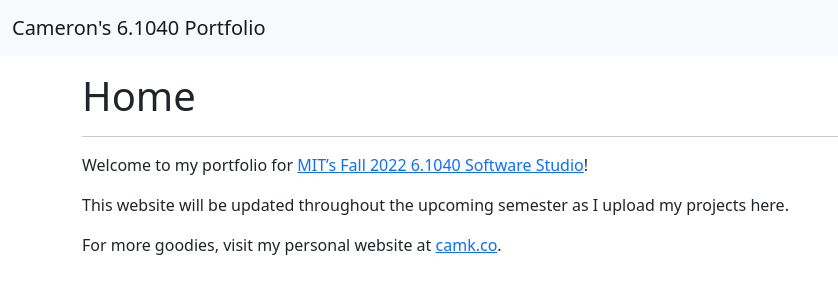
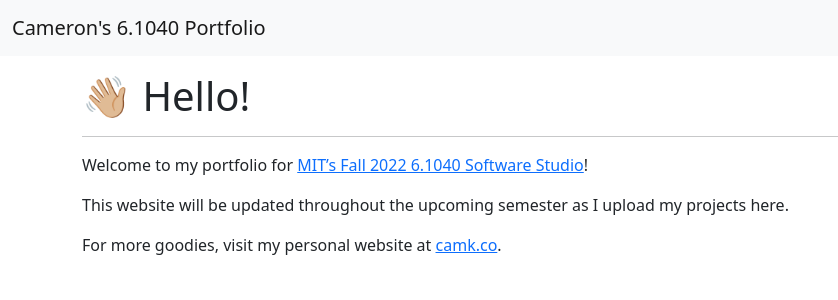
Before and after one commit to camtheman256/61040, a Jekyll site: the page built from index.md, in a window 1280 px wide. Shown: the top 300 px of the page, without its empty margins (0-838 px from the left). Built offline with Jekyll 4.4.1, drawn with Linux system fonts in a browser that asks for light colours; our own code applies the rules of GitHub Pages for plain Markdown files.

Commit message:
make homepage more inviting

```diff
--- a/index.md
+++ b/index.md
@@ -3,7 +3,7 @@ title: Home
 description: Cameron's project portfolio for 6.1040 Fall 2022
 ---
 
-# Home
+# 👋🏼 Hello!
 ---
 
 Welcome to my portfolio for [MIT's Fall 2022 6.1040 Software Studio](https://61040-fa22.github.io/){:target="_blank"}!
```
